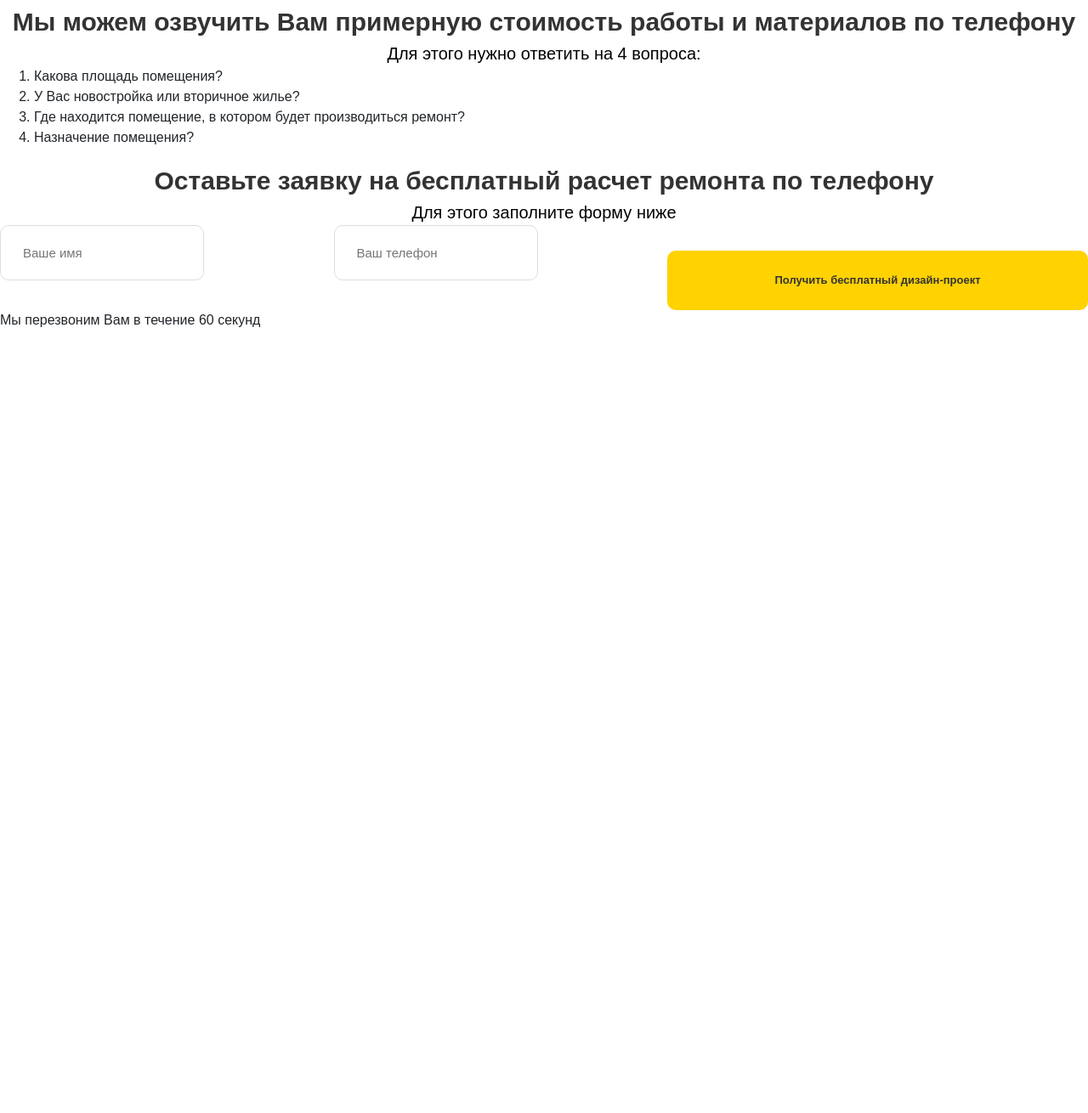
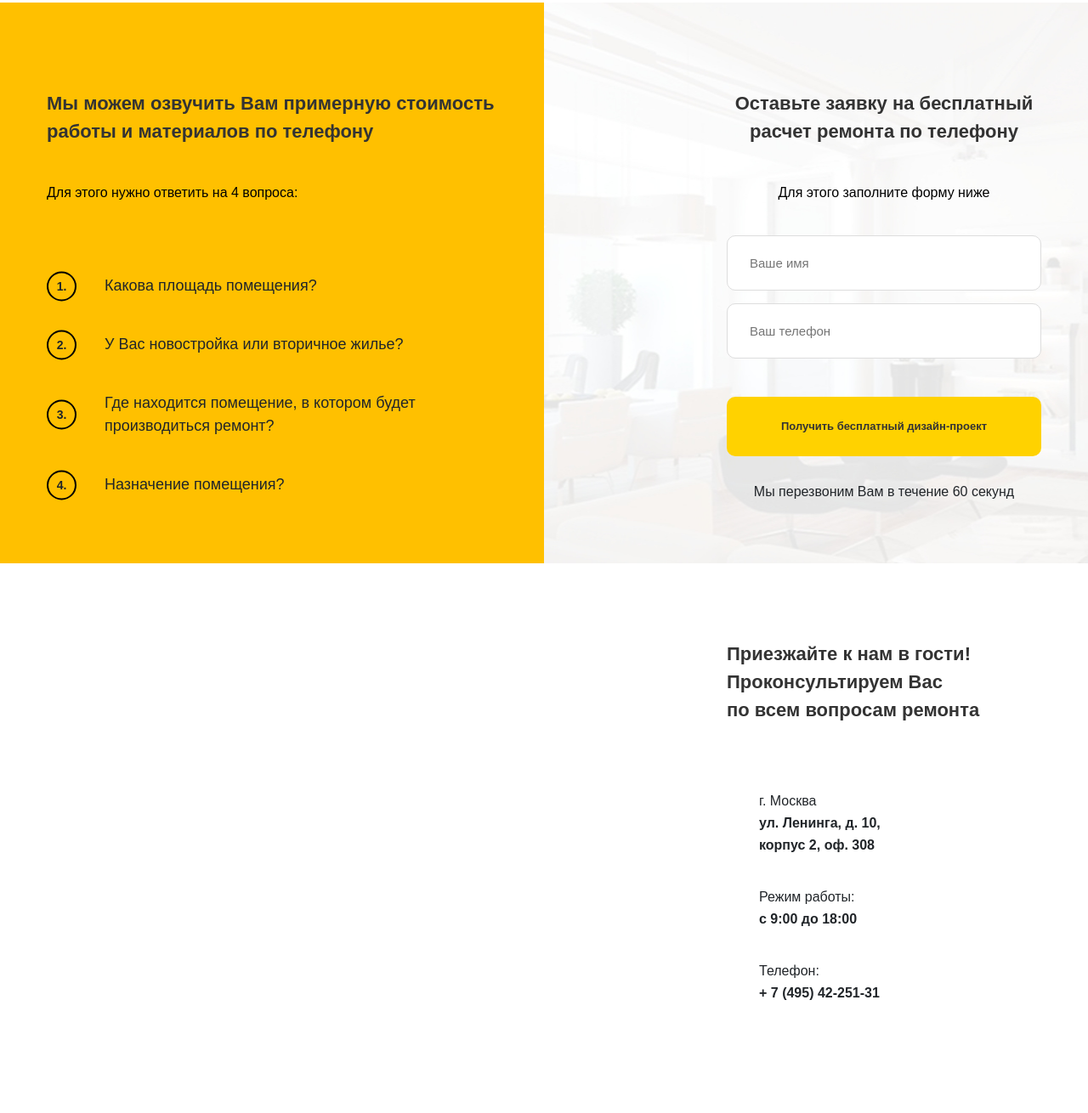
Before and after one commit to ualiyevvv/repairs, a website: page src/index.html in a window 1280 px wide. Shown: the part 5786-7096 px from the top of the page at 85% size. Before the commit the page ends 6175 px from the top, so only its background shows below. Drawn offline with Linux system fonts and the light colour scheme.

Commit message:
feedback and footer done

```diff
--- a/src/index.html
+++ b/src/index.html
@@ -254,7 +254,7 @@
             <div class="guaranty__wrapper">
                 <div class="guaranty-item">
                     <div class="guaranty-item__img">
-                        <img src="img/certificate1.jpg" alt="certificate1">
+                        <a href="#"><img src="img/certificate1.jpg" alt="certificate1"></a>
                     </div>
                     <div class="guaranty-item__descr">
                         Гарантия на качество <br>
@@ -263,7 +263,7 @@
                 </div>
                 <div class="guaranty-item">
                     <div class="guaranty-item__img">
-                        <img src="img/certificate2.jpg" alt="certificate2">
+                        <a href="#"><img src="img/certificate2.jpg" alt="certificate2"></a>
                     </div>
                     <div class="guaranty-item__descr">
                         Гарантия на фиксированные цены <br>
@@ -273,7 +273,7 @@
                 </div>
                 <div class="guaranty-item">
                     <div class="guaranty-item__img">
-                        <img src="img/certificate3.jpg" alt="certificate3">
+                        <a href="#"><img src="img/certificate3.jpg" alt="certificate3"></a>
                     </div>
                     <div class="guaranty-item__descr">
                         Гарантия на точное соблюдение <br>
@@ -286,7 +286,9 @@
     </section>
 
     <section class="feedback">
-        <div class="conatiner">
+        <div class="feedback__bg-quest"></div>
+        <div class="feedback__bg-free"></div>
+        <div class="container">
             <div class="feedback-question">
                 <div class="title">Мы можем озвучить Вам примерную стоимость
                     работы и материалов по телефону
@@ -316,5 +318,37 @@
         </div>
     </section>
 
+    <footer class="footer">
+        <div class="footer__map">
+            <iframe src="https://yandex.ru/map-widget/v1/?um=constructor%3A9b15dcb3448cc1e72e5f6c64324e4f643d8767421515994be160518ad60c25f7&amp;source=constructor" width="100%" height="640" frameborder="0"></iframe>
+        </div>
+        <div class="footer__info">
+            <div class="title">
+                Приезжайте к нам в гости! <br>
+                Проконсультируем Вас <br>
+                по всем вопросам ремонта
+            </div>
+            <ul class="footer__contacts">
+                <li class="footer__contact">
+                    <address>
+                        г. Москва
+                        <span>
+                            ул. Ленинга, д. 10,<br>
+                            корпус 2, оф. 308
+                        </span>
+                    </address>
+                </li>
+                <li class="footer__contact">
+                    Режим работы:
+                    <span>с 9:00 до 18:00</span>
+                </li>
+                <li class="footer__contact">
+                    Телефон:
+                    <span>+ 7 (495) 42-251-31</span>
+                </li>
+            </ul>
+        </div>
+    </footer>
+
 </body>
 </html>
--- /dev/null
+++ b/src/sass/blocks/_feedback.sass
@@ -0,0 +1,81 @@
+.feedback
+    min-height: 660px
+    display: flex
+    justify-content: space-between
+    position: relative
+    &__bg-quest,&__bg-free
+        position: absolute
+        width: 50%
+        height: 100%
+        z-index: -1
+    &__bg-quest
+        background-color: $bg-color
+        left: 0
+    &__bg-free
+        background: url('../img/bg_free.jpg') center center/cover no-repeat
+        right: 0
+    & .container
+        display: flex
+        justify-content: space-between
+    & .title
+        font-size: 22px
+        line-height: 33px
+        text-align: left
+    & .descr
+        margin-top: 44px
+        font-size: 16px
+    &-question
+        width: 50%
+        padding-top: 102px
+        display: flex
+        flex-direction: column
+        align-items: flex-start
+        &__list
+            padding: 0
+            margin: 0
+            margin-top: 84px
+            list-style: none
+            counter-reset: num
+        &__item
+            width: 448px
+            position: relative
+            font-size: 18px
+            font-weight: 500
+            margin-top: 42px
+            padding-left: 68px
+            &:first-child
+                margin-top: 0
+            &::before
+                counter-increment: num
+                content: counter(num) '.'
+                display: flex
+                justify-content: center
+                align-items: center
+                position: absolute
+                top: 50%
+                transform: translateY(-50%)
+                left: 0
+                width: 35px
+                height: 35px
+                border: 2px solid black
+                border-radius: 100%
+                font-size: 14px
+                font-weight: 700
+    &-free
+        padding-top: 102px
+        display: flex
+        flex-direction: column
+        align-items: center
+        & .title
+            text-align: center
+            width: 351px
+        &__form-wrapper
+            margin-top: 38px
+            width: 370px
+        & .getfree-form__input
+            width: 100%
+            margin-bottom: 15px
+            &:last-child
+                margin-bottom: 0
+        &__subform
+            margin-top: 30px
--- /dev/null
+++ b/src/sass/blocks/_footer.sass
@@ -0,0 +1,51 @@
+.footer
+    display: flex
+    &__map
+        width: 50%
+        height: 100%
+    &__info
+        width: 50%
+        display: flex
+        flex-direction: column
+        align-items: flex-start
+        padding: 90px 0 127px 215px
+        & .title
+            font-weight: 700
+            font-size: 22px
+            text-align: left
+            line-height: 33px
+            margin: 0
+    &__contacts
+        list-style: none
+        padding: 0
+        margin: 0
+        margin-top: 78px
+    &__contact
+        position: relative
+        font-size: 16px
+        font-weight: 300
+        line-height: 26px
+        padding-left: 38px
+        margin-bottom: 35px
+        &:last-child
+            margin-bottom: 0
+        &::before
+           content: ''
+           position: absolute
+           display: inline-block
+           width: 20px
+           height: 20px
+           left: 0
+           top: 3px
+           &:nth-child(1)
+                background: url('../img/footer_icon1.png') center center/auto no-repeat
+           &:nth-child(2)
+                background: url('../img/footer_icon2.png') center center/auto no-repeat
+           &:nth-child(3)
+                background: url('../img/footer_icon3.png') center center/auto no-repeat
+        & span
+            display: block
+            font-weight: 700
+        & address
+            display: inline-block
+            margin: 0
--- a/src/sass/blocks/_guaranty.sass
+++ b/src/sass/blocks/_guaranty.sass
@@ -15,7 +15,6 @@
         &__img
             width: 270px
             height: 360px
-            cursor: pointer
             & img
                 width: 100%
         &__descr
--- a/src/sass/style.sass
+++ b/src/sass/style.sass
@@ -55,3 +55,5 @@
 @import 'blocks/measure'
 @import 'blocks/advantages'
 @import 'blocks/guaranty'
+@import 'blocks/feedback'
+@import 'blocks/footer'
```
Also changed, not shown: src/css/style.min.css, src/img/bg_free.jpg (added), src/img/footer_icon1.png (added), src/img/footer_icon2.png (added), src/img/footer_icon3.png (added).
